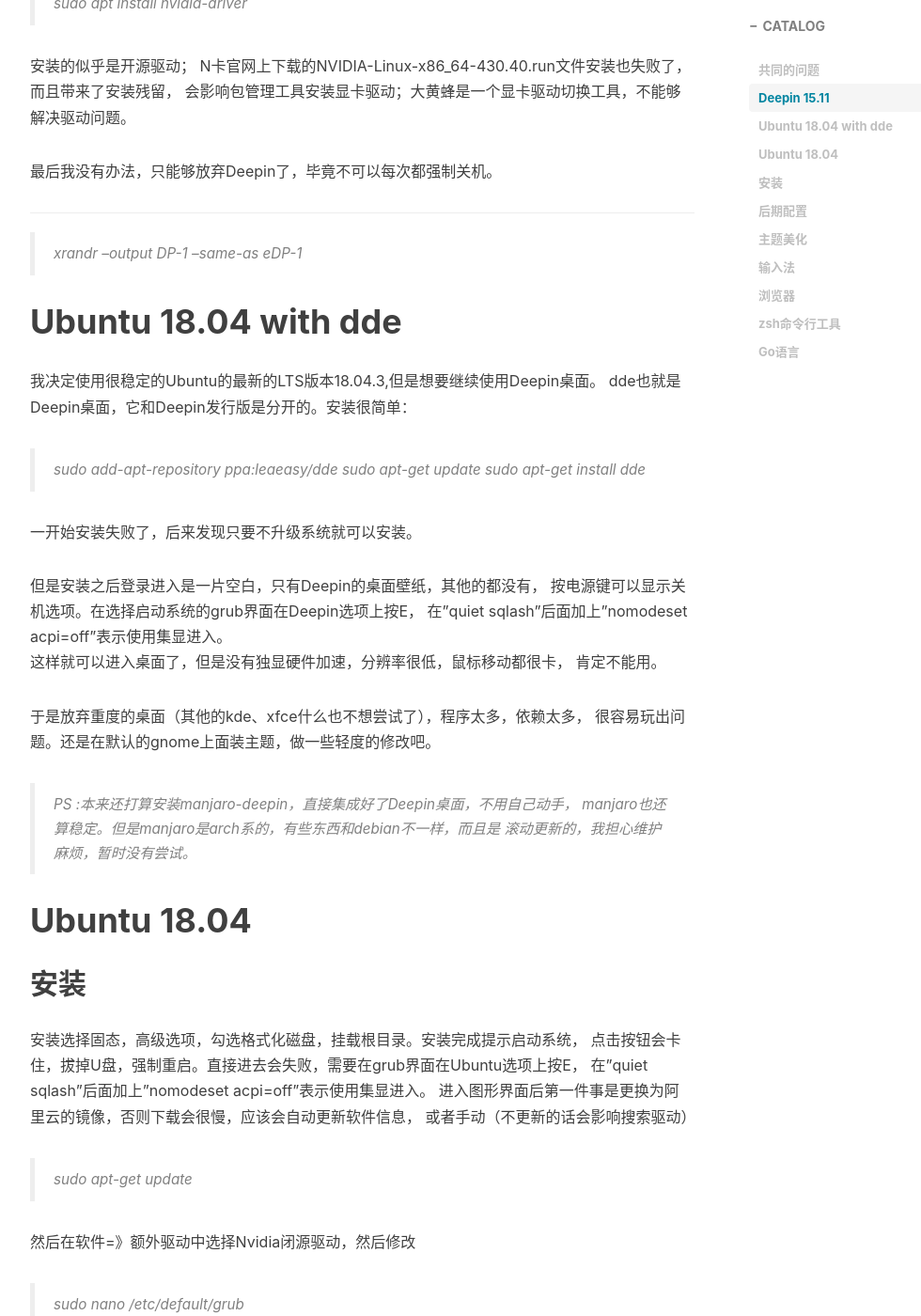
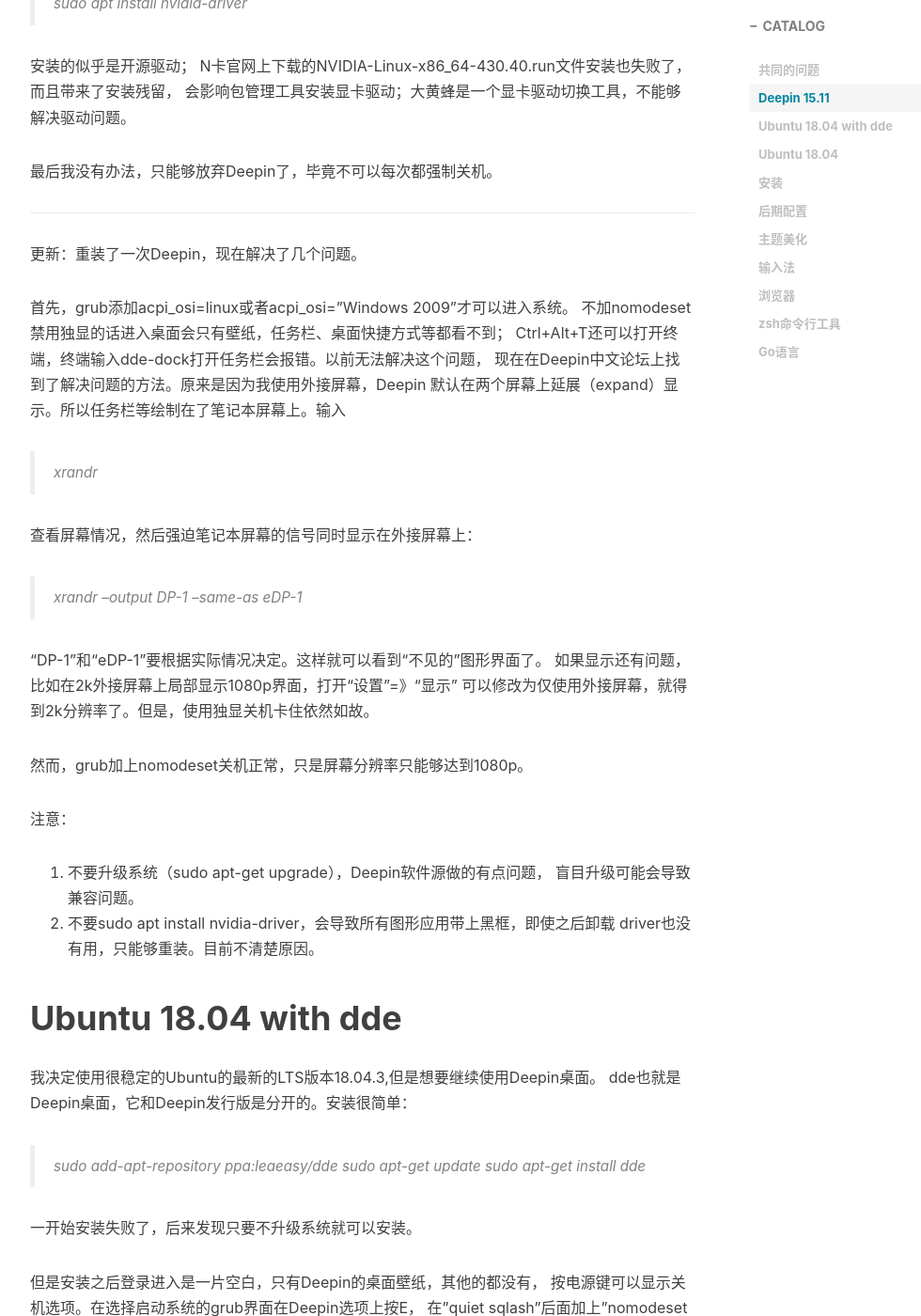
Before and after one commit to gonearewe/gonearewe.github.io, a Jekyll site: the page built from _posts/2019-09-07-Linux桌面版安装问题总结.md, in a window 1280 px wide and 1400 px high, scrolled down 1065 px. Shown: the whole window at 94% size, without its empty margins (233-1213 px from the left). Built offline with Jekyll 4.4.1, drawn with Linux system fonts in a browser that asks for light colours; nearby versions of some CDN libraries; comment, search, counter and statistics services are not loaded.

Commit message:
update deepin

```diff
--- a/_posts/2019-09-07-Linux桌面版安装问题总结.md
+++ b/_posts/2019-09-07-Linux桌面版安装问题总结.md
@@ -36,9 +36,32 @@
 
 ---
 
+更新：重装了一次Deepin，现在解决了几个问题。
+
+首先，grub添加acpi_osi=linux或者acpi_osi="Windows 2009"才可以进入系统。
+不加nomodeset禁用独显的话进入桌面会只有壁纸，任务栏、桌面快捷方式等都看不到；
+Ctrl+Alt+T还可以打开终端，终端输入dde-dock打开任务栏会报错。以前无法解决这个问题，
+现在在Deepin中文论坛上找到了解决问题的方法。原来是因为我使用外接屏幕，Deepin
+默认在两个屏幕上延展（expand）显示。所以任务栏等绘制在了笔记本屏幕上。输入
+
+>xrandr
+
+查看屏幕情况，然后强迫笔记本屏幕的信号同时显示在外接屏幕上：
 
 >xrandr --output DP-1 --same-as eDP-1
 
+“DP-1”和“eDP-1”要根据实际情况决定。这样就可以看到“不见的”图形界面了。
+如果显示还有问题，比如在2k外接屏幕上局部显示1080p界面，打开“设置”=》“显示”
+可以修改为仅使用外接屏幕，就得到2k分辨率了。但是，使用独显关机卡住依然如故。
+
+然而，grub加上nomodeset关机正常，只是屏幕分辨率只能够达到1080p。
+
+注意：
+
+1. 不要升级系统（sudo apt-get upgrade），Deepin软件源做的有点问题，
+盲目升级可能会导致兼容问题。
+2. 不要sudo apt install nvidia-driver，会导致所有图形应用带上黑框，即使之后卸载
+driver也没有用，只能够重装。目前不清楚原因。
 
 # Ubuntu 18.04 with dde
 
```
